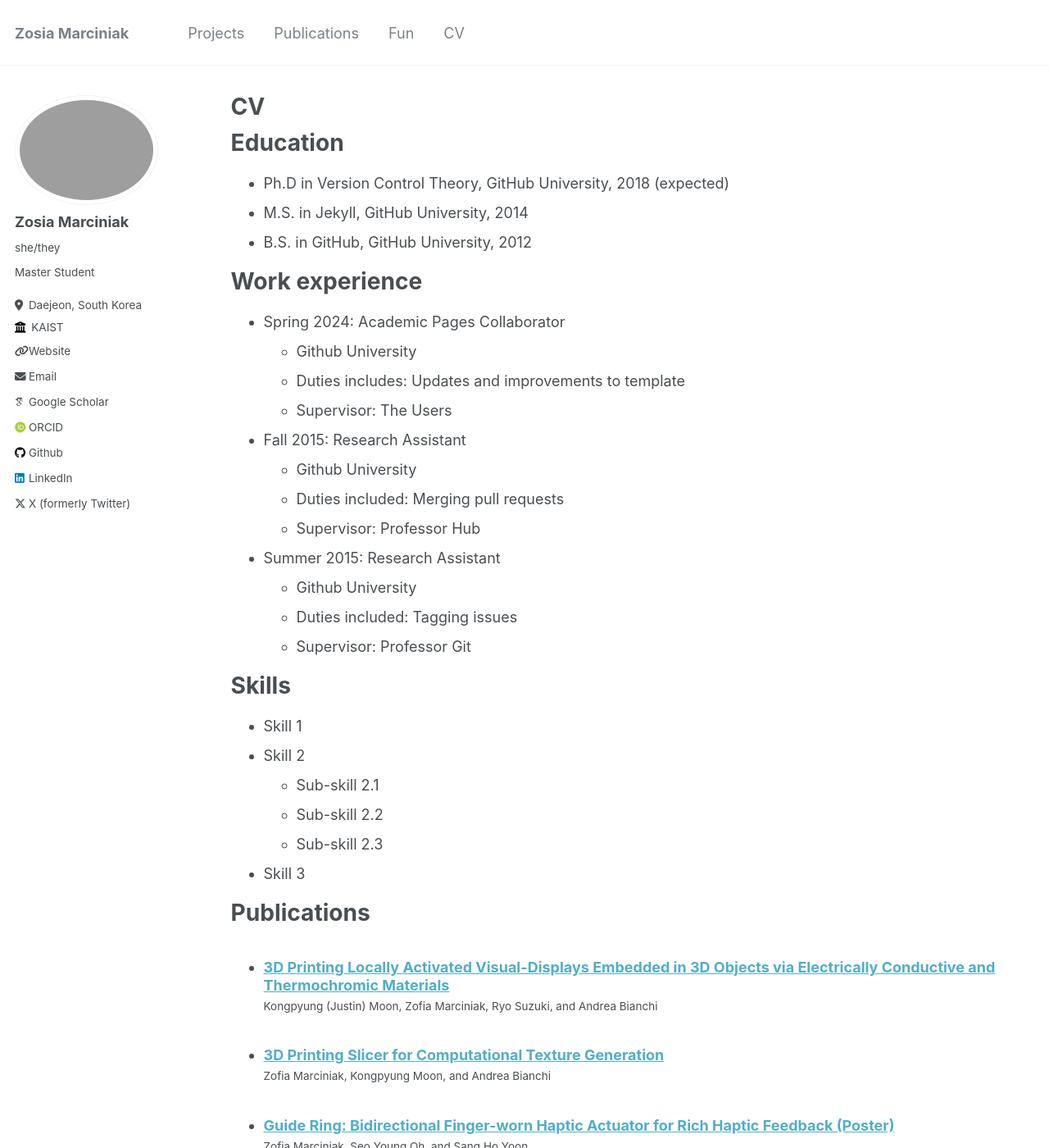
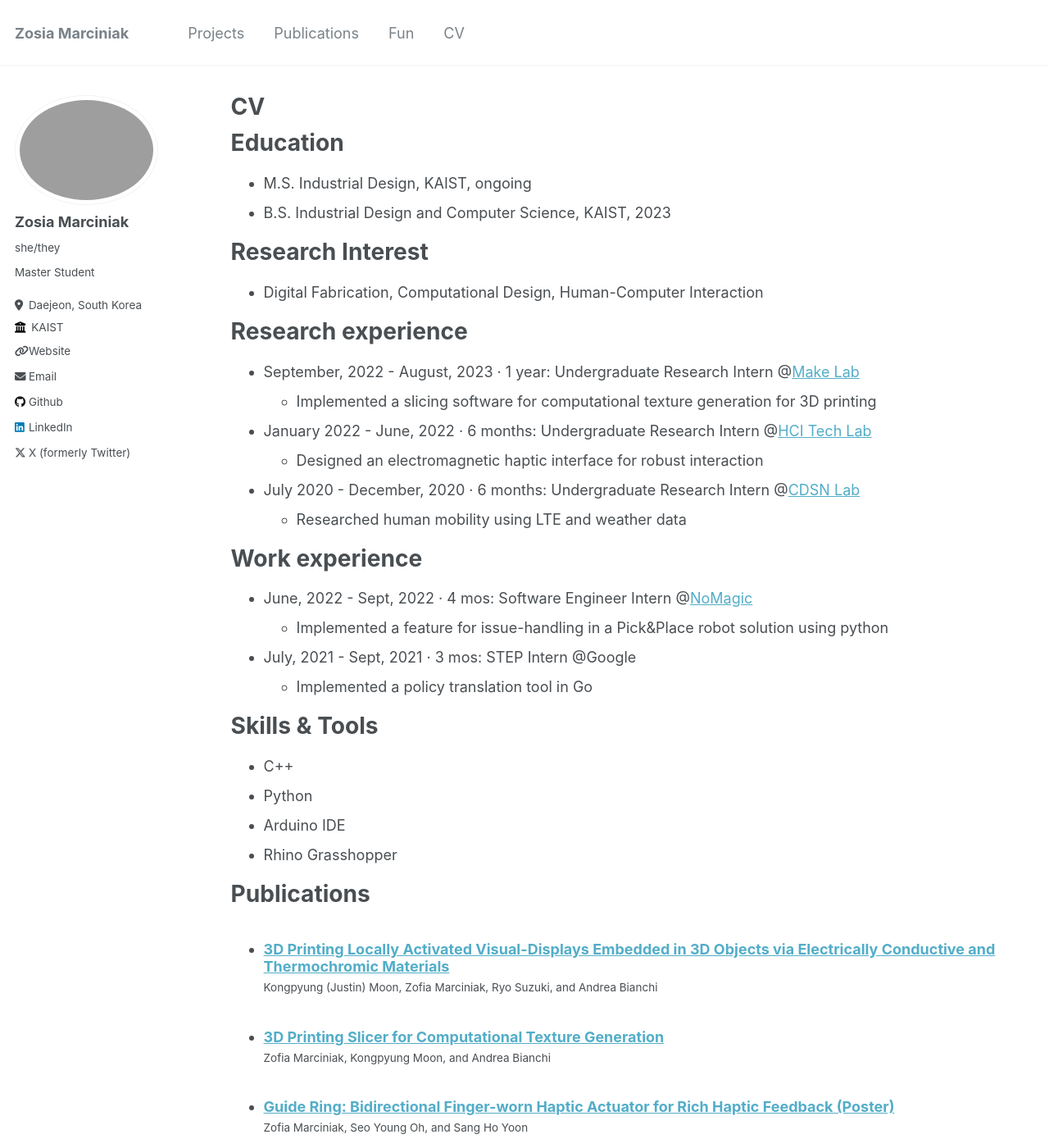
Before and after one commit to zosia-hci/zosia-hci.github.io, a Jekyll site: the page built from _pages/cv.md, in a window 1280 px wide and 1400 px high. Shown: the whole window at 82% size. Built offline with Jekyll 4.4.1, drawn with Linux system fonts in a browser that asks for light colours; some web fonts are replaced; some of the changed text lies outside the part shown.

Commit message:
moved cv

```diff
--- a/_config.yml
+++ b/_config.yml
@@ -32,9 +32,9 @@ author:
 
   # Academic websites
   arxiv            : # URL - Update with the correct link to your profile
-  googlescholar    : "https://scholar.google.com/citations?user=nPJl6dIAAAAJ&hl=en&oi=ao"
+  googlescholar    : #"https://scholar.google.com/citations?user=nPJl6dIAAAAJ&hl=en&oi=ao"
   impactstory      : # URL
-  orcid            : "https://orcid.org/0000-0003-1783-0994"
+  orcid            : #
   pubmed           : #
   researchgate     : # URL
 
--- a/_pages/cv.md
+++ b/_pages/cv.md
@@ -11,35 +11,38 @@ redirect_from:
 
 Education
 ======
-* Ph.D in Version Control Theory, GitHub University, 2018 (expected)
-* M.S. in Jekyll, GitHub University, 2014
-* B.S. in GitHub, GitHub University, 2012
+* M.S. Industrial Design, KAIST, ongoing
+* B.S. Industrial Design and Computer Science, KAIST, 2023
+
+Research Interest
+======
+* Digital Fabrication, Computational Design, Human-Computer Interaction
+
+Research experience
+======
+* September, 2022 - August, 2023 · 1 year: Undergraduate Research Intern @[Make Lab](https://make.kaist.ac.kr/)
+  *  Implemented a slicing software for computational texture generation for 3D printing
+
+* January 2022 - June, 2022 · 6 months: Undergraduate Research Intern @[HCI Tech Lab](https://hcitech.org/)
+  * Designed an electromagnetic haptic interface for robust interaction
+
+* July 2020 - December, 2020 · 6 months: Undergraduate Research Intern @[CDSN Lab](http://cds.kaist.ac.kr/)
+  * Researched human mobility using LTE and weather data
 
 Work experience
 ======
-* Spring 2024: Academic Pages Collaborator
-  * Github University
-  * Duties includes: Updates and improvements to template
-  * Supervisor: The Users
+* June, 2022 - Sept, 2022 · 4 mos: Software Engineer Intern @[NoMagic](https://nomagic.ai/)
+  * Implemented a feature for issue-handling in a Pick&Place robot solution using python
 
-* Fall 2015: Research Assistant
-  * Github University
-  * Duties included: Merging pull requests
-  * Supervisor: Professor Hub
+* July, 2021 - Sept, 2021 · 3 mos: STEP Intern @Google
+  * Implemented a policy translation tool in Go
 
-* Summer 2015: Research Assistant
-  * Github University
-  * Duties included: Tagging issues
-  * Supervisor: Professor Git
-
-Skills
+Skills & Tools
 ======
-* Skill 1
-* Skill 2
-  * Sub-skill 2.1
-  * Sub-skill 2.2
-  * Sub-skill 2.3
-* Skill 3
+* C++
+* Python
+* Arduino IDE
+* Rhino Grasshopper
 
 Publications
 ======
@@ -47,18 +50,11 @@ Publications
     {% include archive-single-cv.html %}
   {% endfor %}</ul>
 
-Talks
+Awards
 ======
-  <ul>{% for post in site.talks reversed %}
-    {% include archive-single-talk-cv.html  %}
-  {% endfor %}</ul>
-
-Fun
-======
-  <ul>{% for post in site.fun reversed %}
-    {% include archive-single-cv.html %}
-  {% endfor %}</ul>
+* [Evergrow: Investment Education Service](https://ifdesign.com/en/winner-ranking/project/evergrow-investment-education-service/618273) -- **iF Design Award 2024** -- Professional Concept, Service Design Concept (JaeRyung Chung, Jamie Ashley Dee, Minseo Bang, Zofia Marciniak, Eunseo Oh, Hyeonjeong Im, Sunok Lee, Sangsu Lee)
 
 Service and leadership
 ======
-* Currently signed in to 43 different slack teams
+* Member of KAIST International Student Association (2022-2024)
+* Leadership Excellence Award (2023)
```
Also changed, not shown: _pages/about.md (+3 -49 lines), images/guidering.GIF (added).
